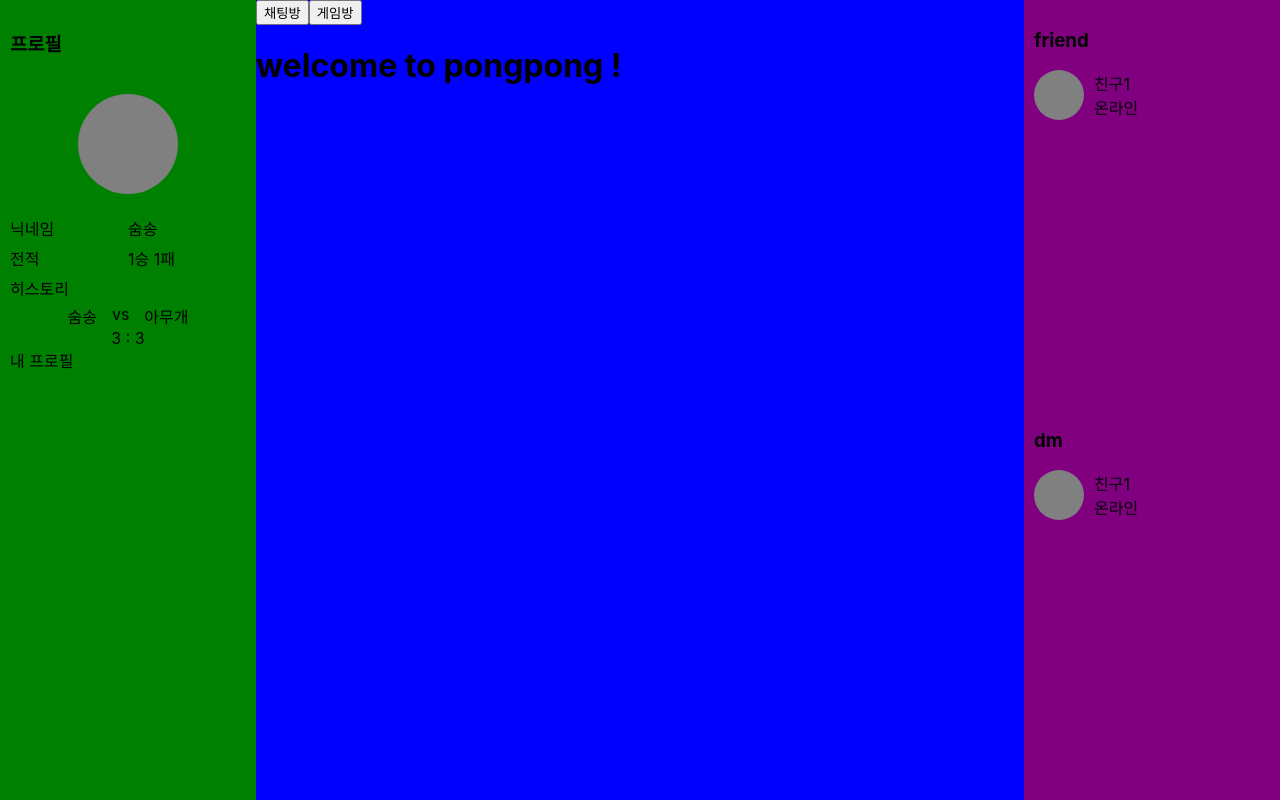
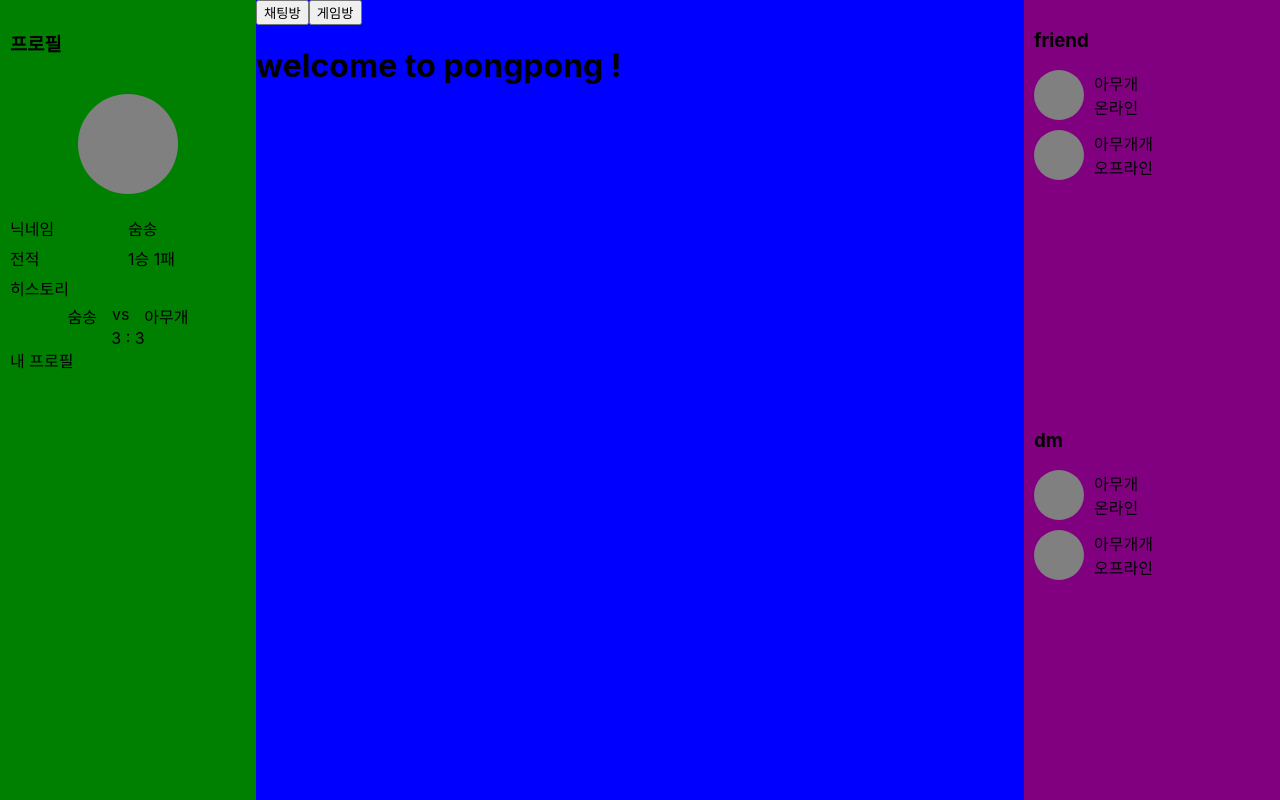
Before and after one commit to sumnii/42-pongpong-FE, a React (Vite) app: page / in a window 1280 px wide. Built offline with nearby package versions, Linux system fonts and the light colour scheme.

Commit message:
feat: 유저아이디가 필요한 곳에 임시 유저아이디 심기
- 유저 리스트에도 더미 데이터 생성하여 map으로 리스트 렌더링

#6

```diff
--- a/src/components/rightSide/userList/UserList.tsx
+++ b/src/components/rightSide/userList/UserList.tsx
@@ -1,20 +1,40 @@
-import React from "react";
-import * as S from "./style";
+import React from "react"
+import * as S from "./style"
 
 export default function UserList(props: {
-  listOf: "friend" | "dm" | "participant" | "player" | "observer";
+  listOf: "friend" | "dm" | "participant" | "player" | "observer"
 }) {
+  const tmpUser = [
+    {
+      id: 1,
+      nickname: "아무개",
+      status: "온라인",
+    },
+    {
+      id: 2,
+      nickname: "아무개개",
+      status: "오프라인",
+    },
+  ]
+
   return (
     <S.userListLayout>
       <h3>{props.listOf}</h3>
-      <S.userWrapper>
-        <S.tmpImg />
-        <span>
-          친구1
-          <br />
-          온라인
-        </span>
-      </S.userWrapper>
+      <S.userList>
+        {/* 유저 클릭 시 프로필 렌더링 */}
+        {tmpUser.map((user) => {
+          return (
+            <S.userItem key={user.id}>
+              <S.tmpImg />
+              <span>
+                {user.nickname}
+                <br />
+                {user.status}
+              </span>
+            </S.userItem>
+          )
+        })}
+      </S.userList>
     </S.userListLayout>
-  );
+  )
 }
--- a/src/components/rightSide/userList/style.tsx
+++ b/src/components/rightSide/userList/style.tsx
@@ -1,4 +1,4 @@
-import styled from "@emotion/styled";
+import styled from "@emotion/styled"
 
 export const userListLayout = styled.div`
   display: flex;
@@ -8,17 +8,28 @@ export const userListLayout = styled.div`
   padding: 10px;
 
   background-color: purple;
-`;
+`
 
-export const userWrapper = styled.div`
+export const userList = styled.ul`
+  display: flex;
+  flex-direction: column;
+  gap: 10px;
+
+  margin: 0;
+  padding: 0;
+`
+
+export const userItem = styled.li`
   display: flex;
   gap: 10px;
   align-items: center;
-`;
+
+  list-type: none;
+`
 
 export const tmpImg = styled.div`
   width: 50px;
   height: 50px;
   border-radius: 100%;
   background-color: gray;
-`;
+`
```
